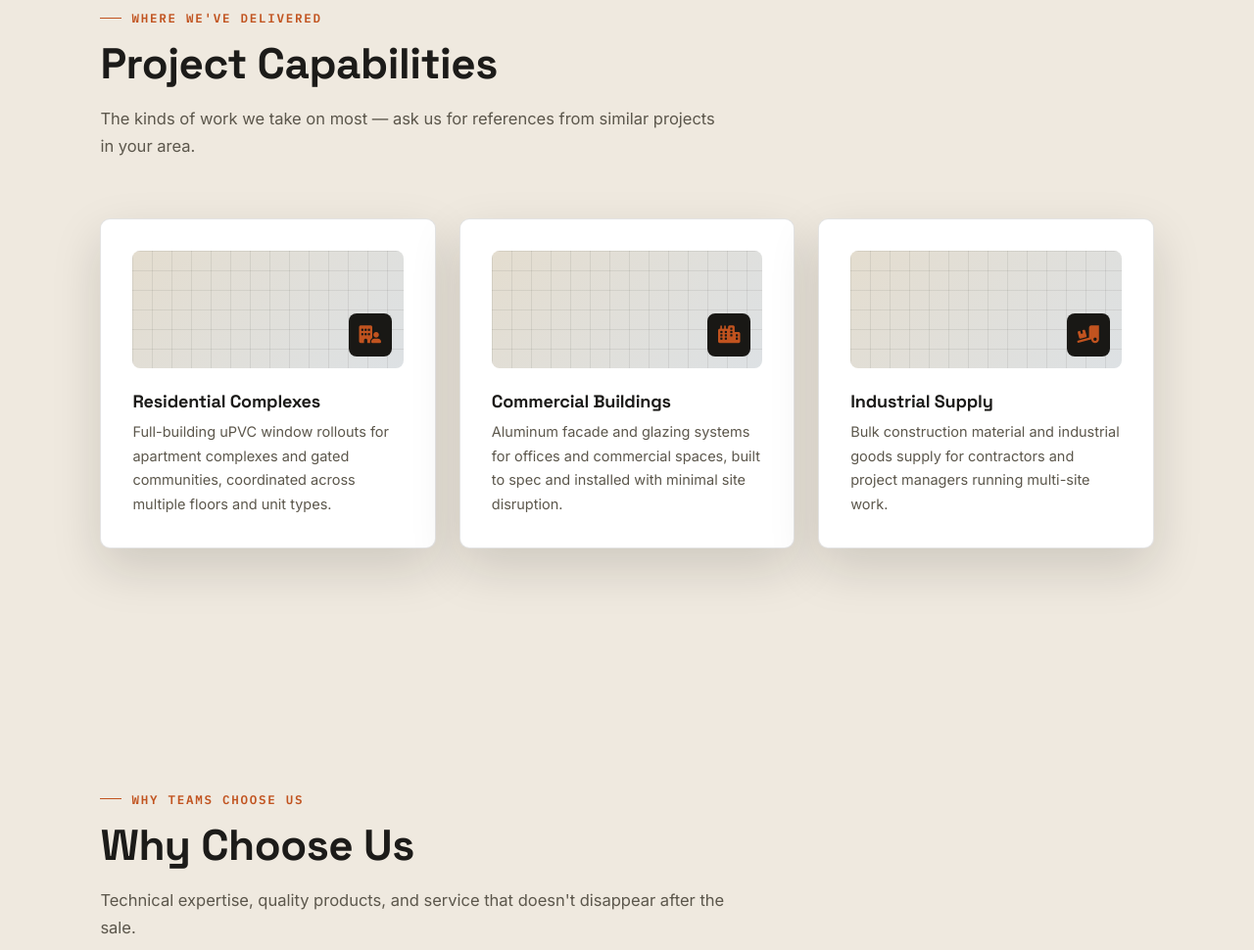
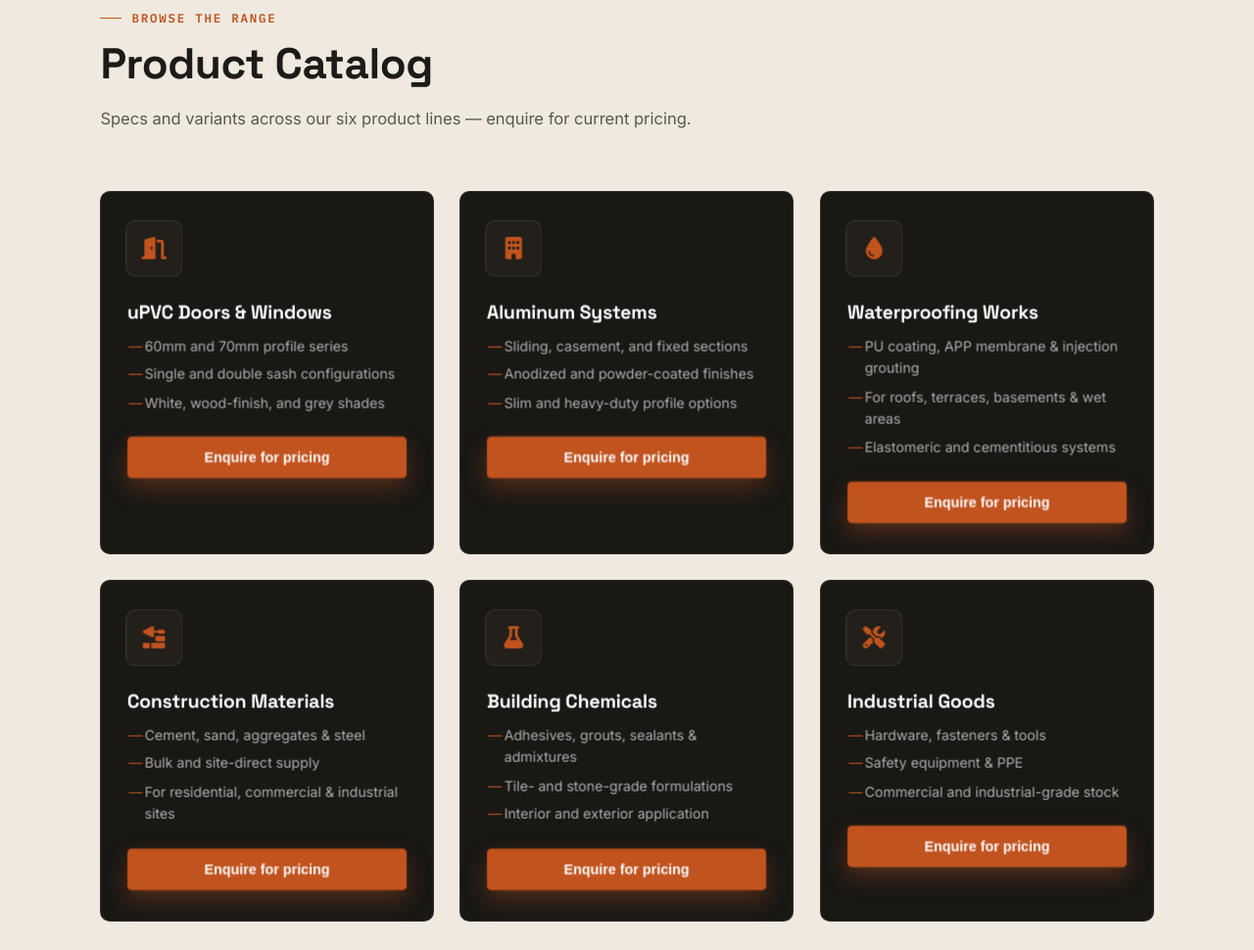
Before and after one commit to Tarun-SR/Manasa-Associates, a plain HTML site: page index.html in a window 1280 px wide. Shown: the part 3190-4160 px from the top of the page at 98% size. Drawn offline with Linux system fonts and the light colour scheme.

Commit message:
New Version - Update2

```diff
--- a/index.html
+++ b/index.html
@@ -475,6 +475,10 @@ section{ padding:120px 8%; position:relative; }
 }
 .service-card h3{ font-size:19px; font-weight:700; margin-bottom:10px; transform:translateZ(20px); }
 .service-card p{ font-size:14.5px; line-height:1.7; color:rgba(255,255,255,0.6); transform:translateZ(10px); }
+.catalog-specs{ list-style:none; margin:0 0 22px; padding:0; transform:translateZ(10px); }
+.catalog-specs li{ font-size:14px; line-height:1.6; color:rgba(255,255,255,0.65); padding-left:16px; position:relative; margin-bottom:6px; }
+.catalog-specs li::before{ content:'—'; position:absolute; left:0; color:var(--rust); }
+.btn-enquire{ width:100%; padding:12px 20px; font-size:14px; transform:translateZ(20px); }
 
 /* =====================
    STATS
@@ -528,6 +532,20 @@ section{ padding:120px 8%; position:relative; }
 .why-card i{ font-size:22px; color:var(--rust); margin-bottom:16px; display:block; }
 .why-card h3{ font-size:16.5px; font-weight:700; margin-bottom:10px; }
 .why-card p{ font-size:14px; color:var(--ink-soft); line-height:1.7; }
+
+/* =====================
+   OUR WORK / GALLERY
+   ===================== */
+.gallery-card{
+  max-width:520px; margin:0 auto;
+  display:flex; flex-direction:column; align-items:center; text-align:center;
+  gap:16px; padding:60px 40px;
+  border:1px solid var(--line); border-radius:10px;
+  background:white; box-shadow:var(--shadow);
+}
+.gallery-card i{ font-size:34px; color:var(--rust); }
+.gallery-card h3{ font-size:20px; font-weight:700; }
+.gallery-card p{ font-size:14.5px; color:var(--ink-soft); line-height:1.7; }
 
 /* =====================
    TESTIMONIALS
@@ -897,6 +915,85 @@ footer{ background:var(--ink); color:white; padding:70px 8% 30px; }
   </div>
 </section>
 
+<!-- PRODUCT CATALOG -->
+<section id="catalog" aria-labelledby="catalog-heading">
+  <div class="section-title reveal">
+    <span class="eyebrow">Browse the range</span>
+    <h2 id="catalog-heading">Product Catalog</h2>
+    <p>Specs and variants across our six product lines — enquire for current pricing.</p>
+  </div>
+
+  <div class="services-grid">
+
+    <div class="service-card reveal" data-tilt>
+      <div class="service-icon"><i class="fa-solid fa-door-open"></i></div>
+      <h3>uPVC Doors &amp; Windows</h3>
+      <ul class="catalog-specs">
+        <li>60mm and 70mm profile series</li>
+        <li>Single and double sash configurations</li>
+        <li>White, wood-finish, and grey shades</li>
+      </ul>
+      <button type="button" class="btn btn-primary btn-enquire" data-service="upvc">Enquire for pricing</button>
+    </div>
+
+    <div class="service-card reveal" data-tilt>
+      <div class="service-icon"><i class="fa-solid fa-building"></i></div>
+      <h3>Aluminum Systems</h3>
+      <ul class="catalog-specs">
+        <li>Sliding, casement, and fixed sections</li>
+        <li>Anodized and powder-coated finishes</li>
+        <li>Slim and heavy-duty profile options</li>
+      </ul>
+      <button type="button" class="btn btn-primary btn-enquire" data-service="aluminum">Enquire for pricing</button>
+    </div>
+
+    <div class="service-card reveal" data-tilt>
+      <div class="service-icon"><i class="fa-solid fa-droplet"></i></div>
+      <h3>Waterproofing Works</h3>
+      <ul class="catalog-specs">
+        <li>PU coating, APP membrane &amp; injection grouting</li>
+        <li>For roofs, terraces, basements &amp; wet areas</li>
+        <li>Elastomeric and cementitious systems</li>
+      </ul>
+      <button type="button" class="btn btn-primary btn-enquire" data-service="waterproofing">Enquire for pricing</button>
+    </div>
+
+    <div class="service-card reveal" data-tilt>
+      <div class="service-icon"><i class="fa-solid fa-trowel-bricks"></i></div>
+      <h3>Construction Materials</h3>
+      <ul class="catalog-specs">
+        <li>Cement, sand, aggregates &amp; steel</li>
+        <li>Bulk and site-direct supply</li>
+        <li>For residential, commercial &amp; industrial sites</li>
+      </ul>
+      <button type="button" class="btn btn-primary btn-enquire" data-service="construction">Enquire for pricing</button>
+    </div>
+
+    <div class="service-card reveal" data-tilt>
+      <div class="service-icon"><i class="fa-solid fa-flask"></i></div>
+      <h3>Building Chemicals</h3>
+      <ul class="catalog-specs">
+        <li>Adhesives, grouts, sealants &amp; admixtures</li>
+        <li>Tile- and stone-grade formulations</li>
+        <li>Interior and exterior application</li>
+      </ul>
+      <button type="button" class="btn btn-primary btn-enquire" data-service="chemicals">Enquire for pricing</button>
+    </div>
+
+    <div class="service-card reveal" data-tilt>
+      <div class="service-icon"><i class="fa-solid fa-screwdriver-wrench"></i></div>
+      <h3>Industrial Goods</h3>
+      <ul class="catalog-specs">
+        <li>Hardware, fasteners &amp; tools</li>
+        <li>Safety equipment &amp; PPE</li>
+        <li>Commercial and industrial-grade stock</li>
+      </ul>
+      <button type="button" class="btn btn-primary btn-enquire" data-service="industrial">Enquire for pricing</button>
+    </div>
+
+  </div>
+</section>
+
 <!-- CAPABILITIES (replaces the old photo-based "Projects" section) -->
 <section id="capabilities" aria-labelledby="capabilities-heading">
   <div class="section-title reveal">
@@ -924,6 +1021,22 @@ footer{ background:var(--ink); color:white; padding:70px 8% 30px; }
       <h3>Industrial Supply</h3>
       <p>Bulk construction material and industrial goods supply for contractors and project managers running multi-site work.</p>
     </div>
+  </div>
+</section>
+
+<!-- OUR WORK / GALLERY -->
+<section id="gallery" aria-labelledby="gallery-heading">
+  <div class="section-title reveal">
+    <span class="eyebrow">See it in place</span>
+    <h2 id="gallery-heading">Our Work</h2>
+    <p>A look at completed installations and site work across Bengaluru.</p>
+  </div>
+
+  <div class="gallery-card reveal">
+    <i class="fa-solid fa-images"></i>
+    <h3>See Our Latest Project Photos</h3>
+    <p>Browse completed installations and site work from our recent projects.</p>
+    <a href="https://drive.google.com/drive/folders/1n7yJKxm72Gn03vk8EZoE0NTyLnJlWKAw?usp=sharing" target="_blank" rel="noopener noreferrer" class="btn btn-primary">View Photos</a>
   </div>
 </section>
 
@@ -1203,6 +1316,14 @@ if(!reduceMotion){
   });
 }
 
+// ── Product Catalog → Enquiry Form ─────────────────────────
+document.querySelectorAll('.btn-enquire').forEach(btn => {
+  btn.addEventListener('click', () => {
+    document.getElementById('f-service').value = btn.dataset.service;
+    document.getElementById('contact').scrollIntoView({ behavior: 'smooth', block: 'start' });
+  });
+});
+
 // ── Enquiry Form → WhatsApp Redirect (with basic validation) ──
 const SERVICE_LABELS = {
   upvc: 'uPVC Doors & Windows', aluminum: 'Aluminum Systems',
```
